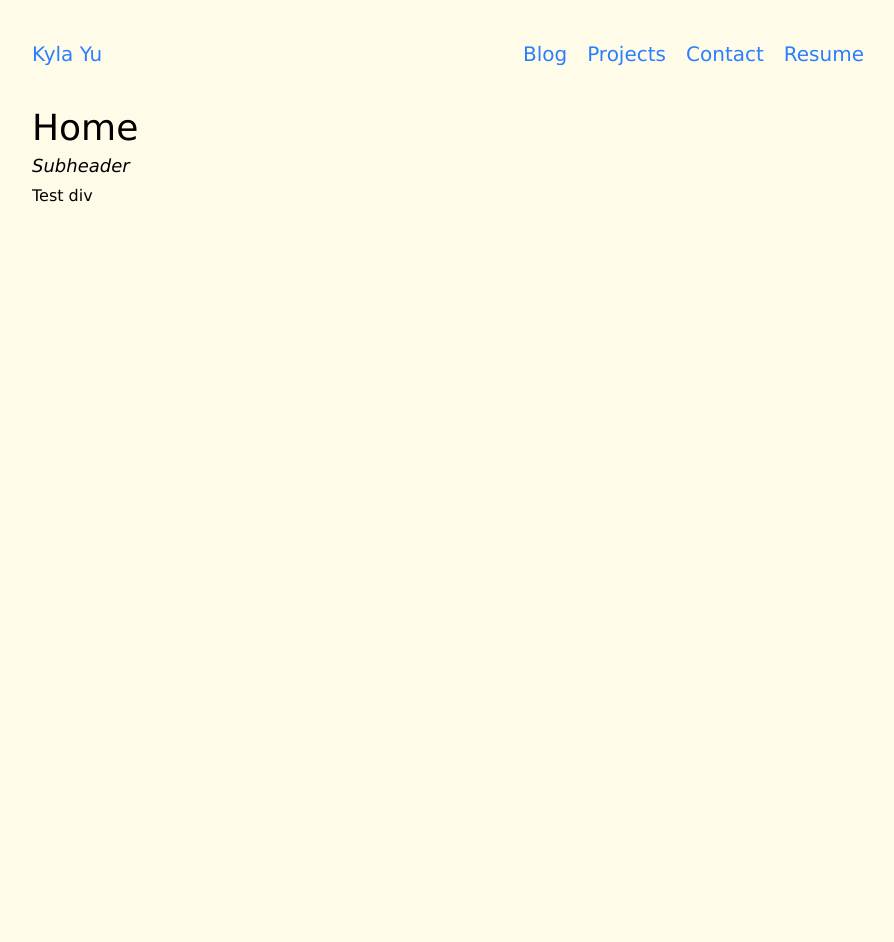
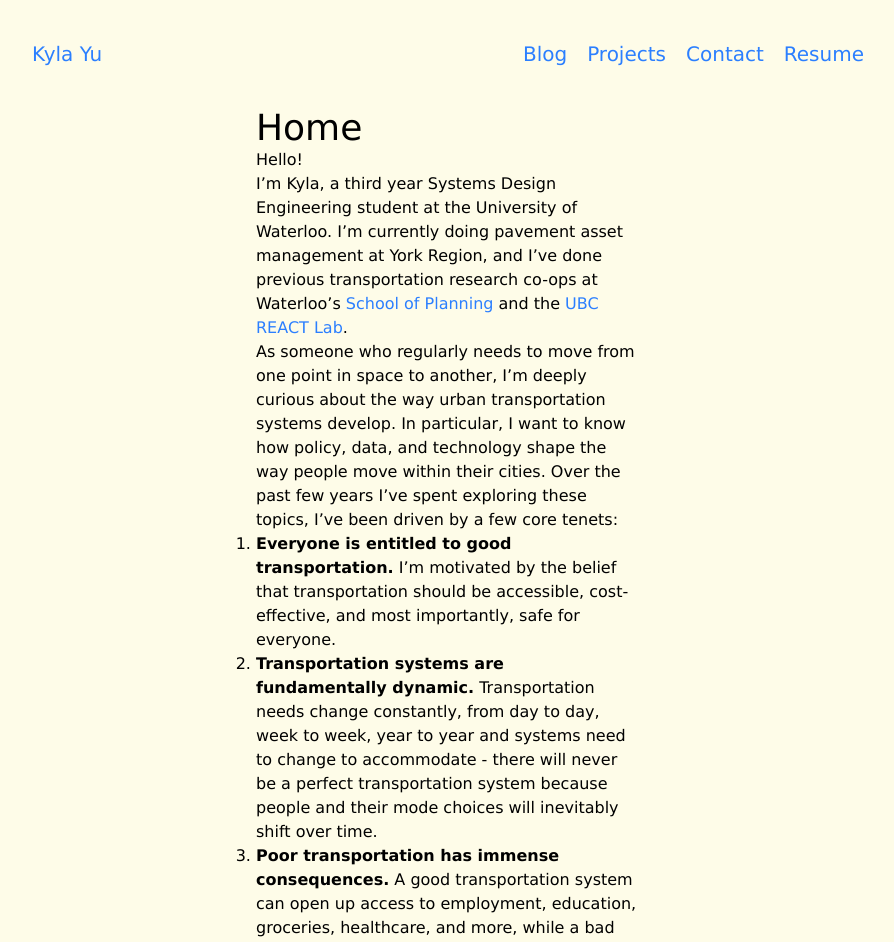
Before and after one commit to KylaYy/personal-website, a Next.js app: page / in a window 1280 px wide. Shown: the top 942 px of the page, without its empty margins (192-1086 px from the left). Before the commit the page ends 800 px from the top, so only its background shows below. Built offline with nearby package versions, Linux system fonts and the light colour scheme.

Commit message:
Added initial copy

```diff
--- a/app/(home)/page.tsx
+++ b/app/(home)/page.tsx
@@ -1,15 +1,42 @@
 import SubHeader from "@/app/components/text/h2";
 import Header from "../components/text/h1";
+import BlogThumbnailWrapper from "../components/blog-thumbnail";
+import MaxWidthWrapper from "../components/max-width-wrapper";
 
 
 export default function Home() {
   return (
-    <div>
-      <Header>Home</Header>
-      <SubHeader>Subheader</SubHeader>
-      <div className="">
-        Test div
-      </div>
-    </div>
+    <MaxWidthWrapper>
+            <Header>Home</Header>
+            <p>
+              Hello!
+            </p>
+            <p>
+              I’m Kyla, a third year Systems Design Engineering student at the University of
+              Waterloo. I’m currently doing pavement asset management at York Region, and I’ve
+               done previous transportation research co-ops at Waterloo’s <a href='https://uwaterloo.ca/planning/'>School of Planning</a> and the <a href='https://reactlab.civil.ubc.ca/'>UBC REACT Lab</a>.
+            </p>
+            <p>
+              As someone who regularly needs to move from one point in space to another, I’m deeply curious about the way
+              urban transportation systems develop. In particular, I want to know how policy, data, and technology shape
+              the way people move within their cities. Over the past few years I’ve spent exploring these topics, I’ve been
+              driven by a few core tenets:
+            </p>
+            <ol class='list-decimal'>
+              <li>
+                <b>Everyone is entitled to good transportation.</b> I’m motivated by the belief that transportation should be
+                accessible, cost-effective, and most importantly, safe for everyone.
+              </li>
+              <li>
+                <b>Transportation systems are fundamentally dynamic.</b> Transportation needs change constantly, from day to day,
+                week to week, year to year and systems need to change to accommodate - there will never be a perfect
+                transportation system because people and their mode choices will inevitably shift over time.
+              </li>
+              <li>
+                <b>Poor transportation has immense consequences.</b> A good transportation system can open up access to employment,
+                education, groceries, healthcare, and more, while a bad one can limit access to everything.
+              </li>
+            </ol>
+    </MaxWidthWrapper>
   );
 }
```
